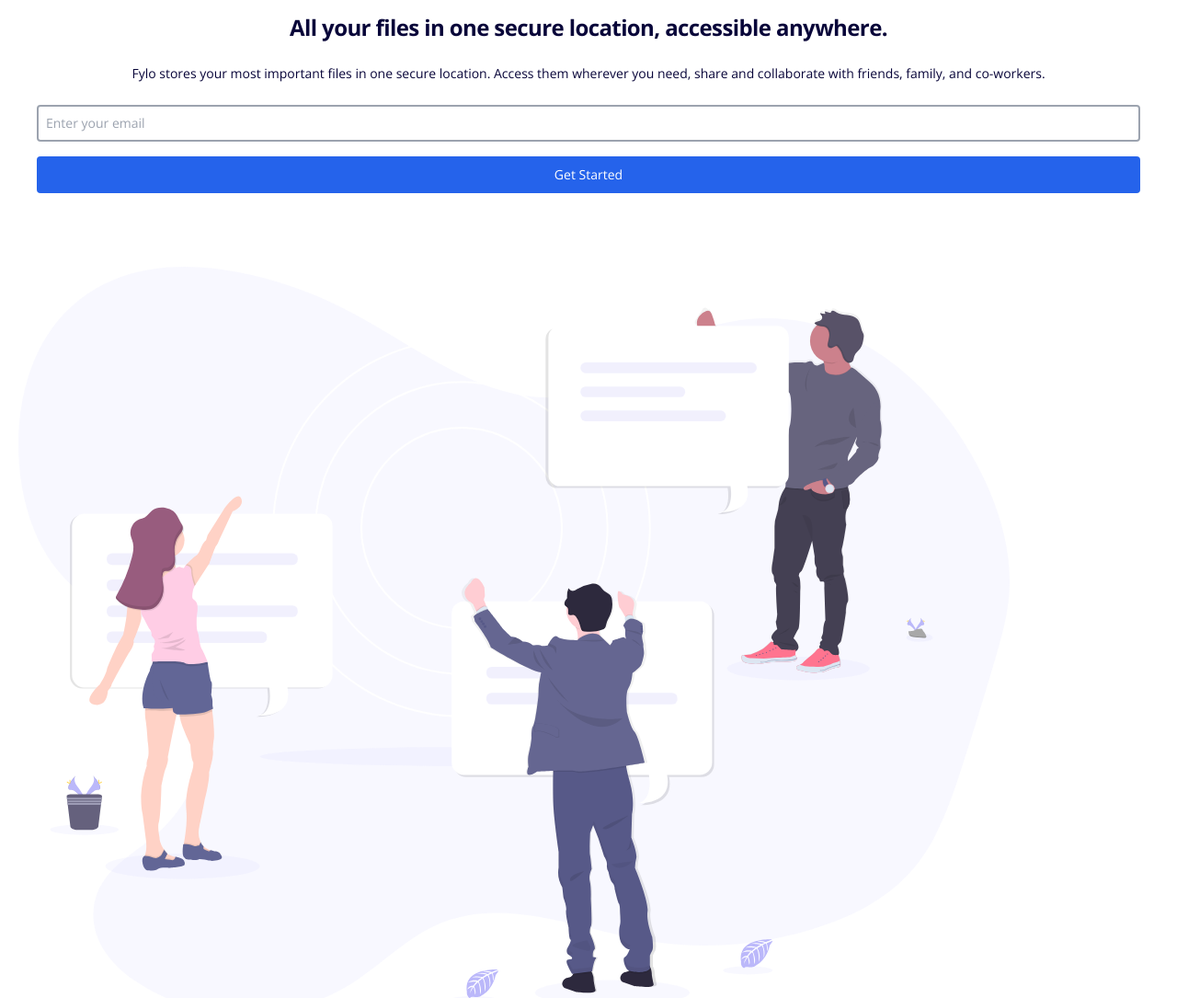
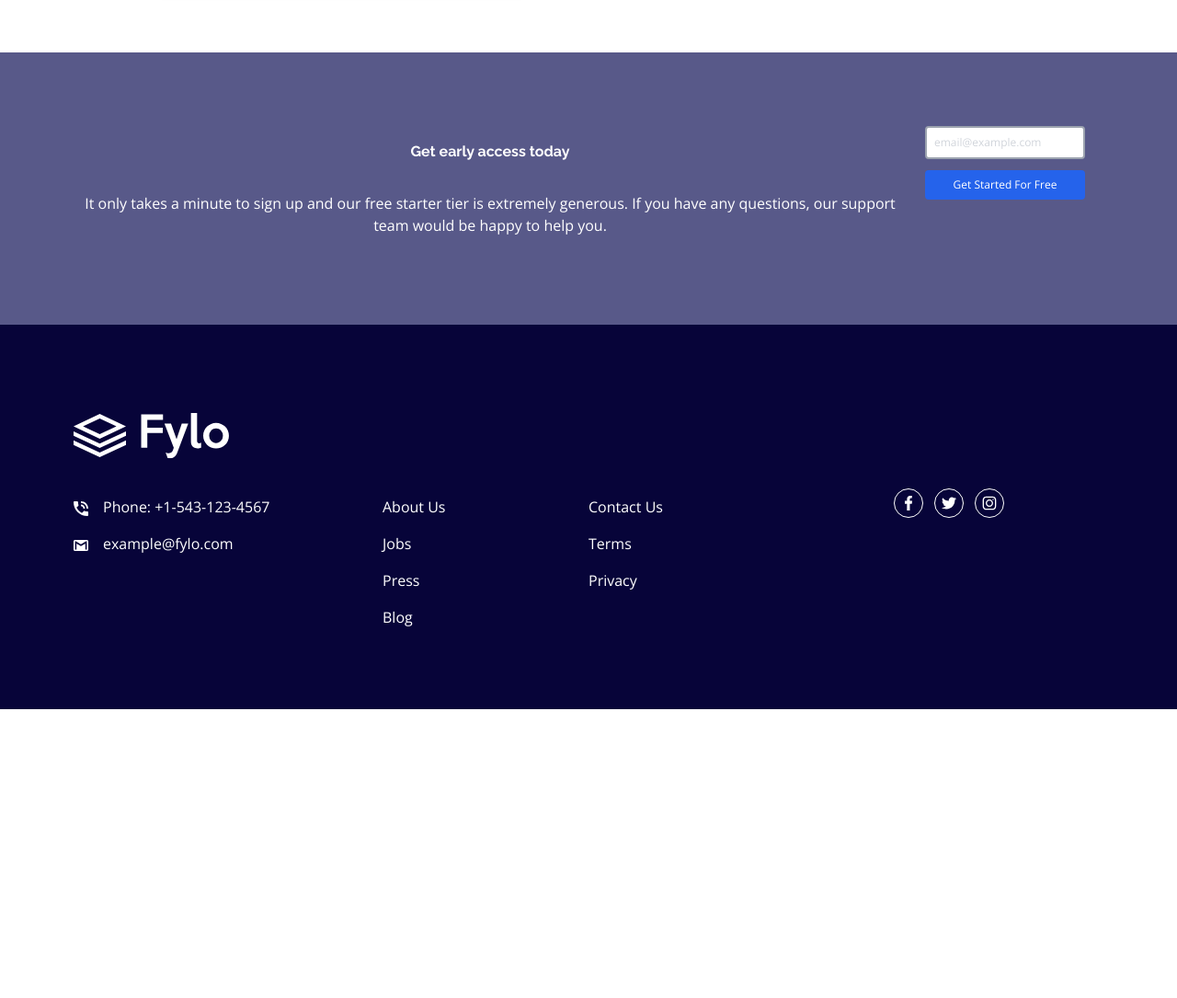
Before and after one commit to jfernandezunsa/fylo, a website: page index.html in a window 1280 px wide. Shown: the part 1000-2085 px from the top of the page at 92% size. After the commit the page ends 1771 px from the top, so only its background shows below. Drawn offline with nearby package versions, Linux system fonts and the light colour scheme.

Commit message:
modelo pc avance 30%

```diff
--- a/index.html
+++ b/index.html
@@ -33,8 +33,8 @@
       }
     </style>
   </head>
-  <body class="text-sm">
-    <nav class="flex justify-between mx-5 my-6">
+  <body class="text-sm sm:text-base">
+    <nav class="flex justify-between mx-5 my-6 sm:max-w-[1280px] sm:m-auto">
       <img class="h-[23px]" src="/images/logo.svg" alt="Logo Filo" />
         <ul class="flex gap-x-5 text-[13px] font-['Raleway'] opacity-60">
           <li><a href="#">Features</a></li>
@@ -42,11 +42,11 @@
           <li><a href="#"></a>Sign In</a></li>
         </ul>
     </nav>
-<section class="mt-20 mx-5 flex flex-col gap-y-12">
+<section class="mt-20 mx-5 gap-y-12 sm:flex sm:flex-row-reverse sm:max-w-[1000px] sm:mx-auto">
   <figure>
     <img src="/images/illustration-1.svg" alt="">
   </figure>
-  <div class="flex flex-col gap-y-6">
+  <div class="flex flex-col gap-y-6 sm:mx-2">
     <h1 class="text-2xl font-bold text-center tracking-tight">All your files in one secure location, accessible anywhere.</h1>
     <p class="text-center px-3">Fylo stores your most important files in one secure location. Access them wherever you need, share and collaborate with friends, family, and co-workers.</p>
     <form action="" class="flex flex-col gap-y-4 mx-5">
@@ -55,7 +55,7 @@
     </form>
   </div>
 </section>
-<section class="mt-20 mx-5 flex flex-col gap-y-12">
+<section class="mt-20 mx-5 flex flex-col gap-y-12 sm:flex sm:flex-row-reverse sm:max-w-[1000px] sm:mx-auto">
   <figure>
     <img src="/images/illustration-2.svg" alt="">
   </figure>
@@ -77,17 +77,19 @@
     </div>
   </div>
 </section>
-<section class="bg-[#585989] text-white p-8 flex flex-col ">
+<section class="bg-[#585989] text-white p-8 flex flex-col sm:flex sm:flex-row sm:max-w-[1440px] sm:mx-auto sm:p-20">
+  <div>
   <h2 class="text-[16px] font-bold font-['Raleway'] text-center p-4">Get early access today</h2>
   <p class="text-center px-3 py-4">It only takes a minute to sign up and our free starter tier is extremely generous. If you have any questions, our support team would be happy to help you.
   </p>
+</div>
   <form action="" class="flex flex-col gap-y-3 mx-5 text-xs">
     <input type="text" placeholder="email@example.com" class="border-2 border-gray-400 rounded p-2 text-xs placeholder-gray-300">
     <button class="p-2 bg-blue-600 rounded text-white text-xs">Get Started For Free</button>
   </form>
 </section>
-<footer class="bg-[#070439] p-10 text-white leading-10 flex flex-col gap-y-8">
-  <img class="h-[50px] w-[169px] mt-4" src="/images/logo-dark.svg" alt="Logo Filo" />
+<footer class="bg-[#070439] p-10 sm:p-20 text-white leading-10 flex flex-col gap-y-8 sm:grid sm:grid-cols-[30%_20%_20%_30%] sm:max-w-[1440px] sm:mx-auto">
+  <div class="col-span-4"><img class="h-[50px] w-[169px] mt-4" src="/images/logo-dark.svg" alt="Logo Filo" /> </div>
   <div>
     <ul>
       <li><img src="/images/icon-phone.svg" alt="" class="w-4 inline me-4">Phone: +1-543-123-4567</li>
@@ -110,14 +112,14 @@
     </ul>
   </div>
   <div class="flex gap-3 text-center place-content-center">
-    <div class="w-[25px] h-[25px] rounded-full border-[1px] border-white ">
-      <img src="/images/facebook.svg" alt="" class="w-[12px] mx-auto mt-[5px]">
+    <div class="w-[25px] h-[25px] sm:w-[32px] sm:h-[32px] rounded-full border-[1px] border-white ">
+      <img src="/images/facebook.svg" alt="" class="w-[12px] sm:w-[16px] mx-auto mt-[5px] sm:mt-[7px]">
     </div>
-    <div class="w-[25px] h-[25px] rounded-full border-[1px] border-white ">
-      <img src="/images/twitter.svg" alt="" class="w-[12px] mx-auto mt-[5px]">
+    <div class="w-[25px] h-[25px] sm:w-[32px] sm:h-[32px] rounded-full border-[1px] border-white ">
+      <img src="/images/twitter.svg" alt="" class="w-[12px] sm:w-[16px] mx-auto mt-[5px] sm:mt-[7px]">
     </div>
-    <div class="w-[25px] h-[25px] rounded-full border-[1px] border-white ">
-      <img src="/images/instagram.svg" alt="" class="w-[12px] mx-auto mt-[5px]">
+    <div class="w-[25px] h-[25px] sm:w-[32px] sm:h-[32px] rounded-full border-[1px] border-white ">
+      <img src="/images/instagram.svg" alt="" class="w-[12px] sm:w-[16px] mx-auto mt-[5px] sm:mt-[7px]">
     </div>
   </div>
 </footer>
```
